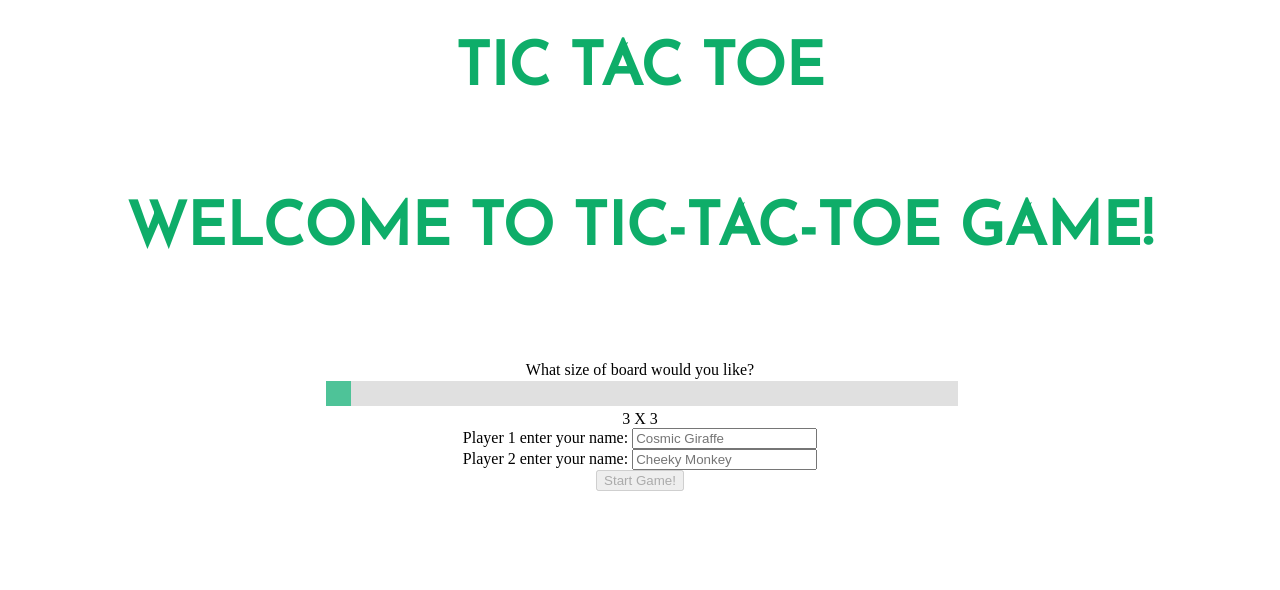
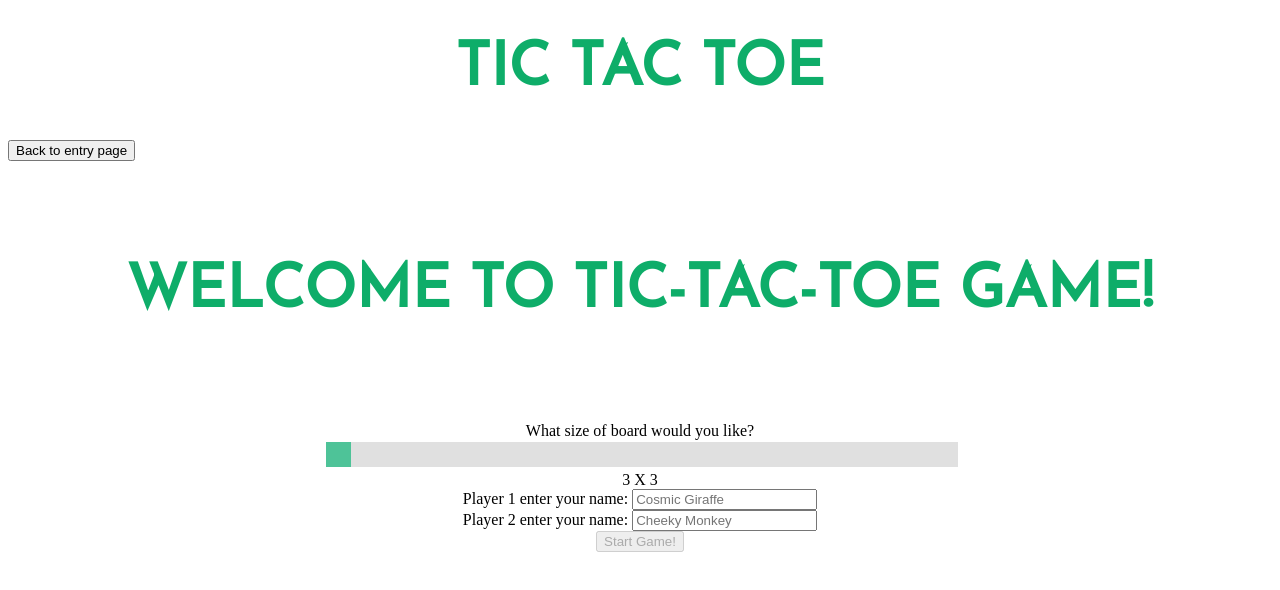
Before and after one commit to AsaelLevin/tic_ta_toe, a plain HTML site: page index.html in a window 1280 px wide. Drawn offline with Linux system fonts and the light colour scheme.

Commit message:
added a restart button that redirects to the home page, need to reset all variables

```diff
--- a/index.html
+++ b/index.html
@@ -18,6 +18,9 @@
     <header class="header">
       <h1><b>TIC TAC TOE</b></h1>
     </header>
+    <div class="restart">
+      <button type="button" name="restart" onclick="restart()">Back to entry page</button>
+    </div>
     <div class="game" style="display: none">
     <div class="currentPlayer" id="currentPlayer">Current Player:</div>
     <div class="main">
@@ -58,7 +61,8 @@
           <input type="button" value="Start Game!" id="entryBtn" onclick="start()"/>
         </div>
       </form>
-</div></div>
+</div>
+</div>
     <script src="tic-tac-toe.js"></script>
   </body>
 </html>
--- a/tic-tac-toe.js
+++ b/tic-tac-toe.js
@@ -16,7 +16,10 @@ const [gameView, openningScreen] = [
   document.querySelector(".game"),
   document.querySelector(".openning"),
 ];
-const restart = () => {};
+const restart = () => {
+  gameData.start = false;
+  show();
+};
 const chooseSign = () => {};
 
 const validity = (e) => {
```
